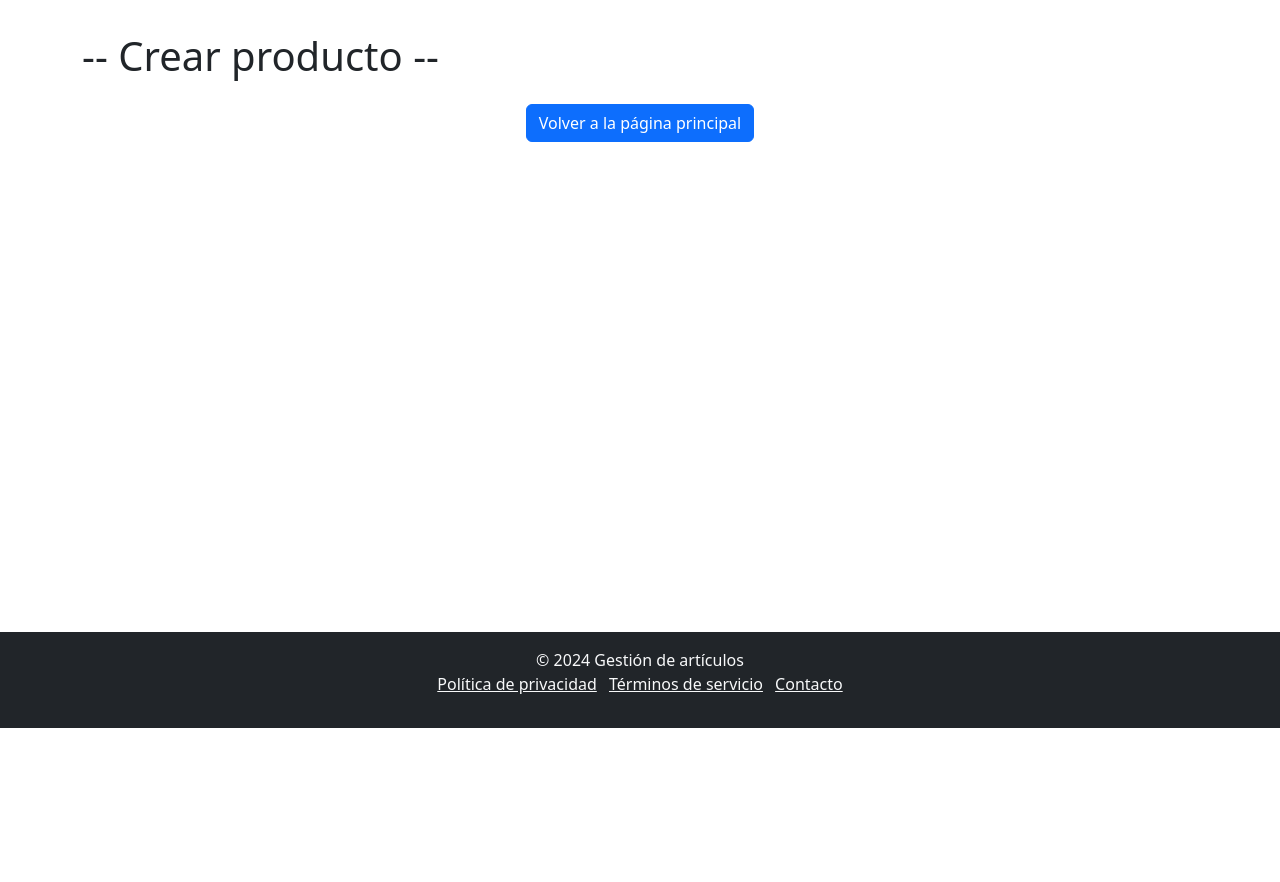
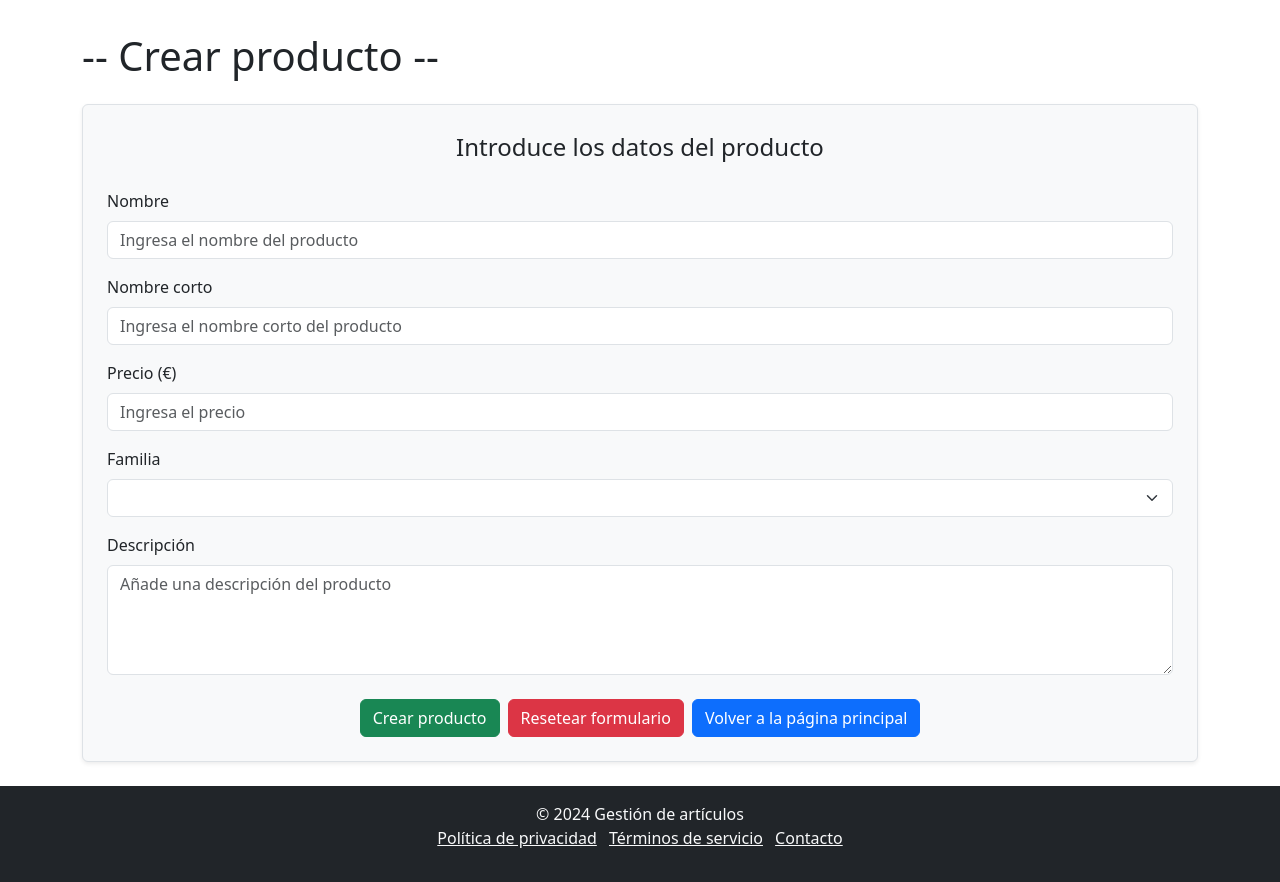
Before and after one commit to PinkBlure/proyecto_database, a PHP site: page /crear.php in a window 1280 px wide. Shown: the part 72-954 px from the top of the page. Before the commit the page ends 800 px from the top, so only its background shows below. Run offline with PHP 8.4, Linux system fonts and the light colour scheme; data that the repository does not hold is empty.

Commit message:
Have to finish crear.php

```diff
--- a/scripts/crear.php
+++ b/scripts/crear.php
@@ -7,7 +7,9 @@
 
     <link href="https://cdn.jsdelivr.net/npm/bootstrap@5.3.0/dist/css/bootstrap.min.css" rel="stylesheet">
 </head>
+
 <body class="d-flex flex-column min-vh-100">
+
   <nav class="navbar navbar-expand-lg p-3 mb-2 bg-secondary text-white">
     <div class="container-fluid">
       <ul class="navbar-nav d-flex justify-content-center w-100">
@@ -24,11 +26,44 @@
 	<main class="flex-grow-1 container mt-4 mb-4">
 		<h1 class="mb-4"> -- Crear producto -- </h1>
 
-		<?php
-				echo "<div class='d-flex justify-content-center mt-4'>
-								<a class='btn btn-primary' href='index.php#".$id_producto."'>Volver a la página principal</a>
-							</div>";
-		?>
+    <form method="post" class="container p-4 border rounded bg-light shadow-sm">
+      <legend class="mb-4 text-center">Introduce los datos del producto</legend>
+
+      <div class="form-group mb-3">
+        <label for="nombre" class="form-label">Nombre</label>
+        <input type="text" id="nombre" name="nombre" class="form-control" placeholder="Ingresa el nombre del producto" required>
+      </div>
+
+      <div class="form-group mb-3">
+        <label for="nombre_corto" class="form-label">Nombre corto</label>
+        <input type="text" id="nombre_corto" name="nombre_corto" class="form-control" placeholder="Ingresa el nombre corto del producto" required>
+      </div>
+
+      <div class="form-group mb-3">
+        <label for="precio" class="form-label">Precio (€)</label>
+        <input type="number" step="0.01" id="precio" name="precio" class="form-control" placeholder="Ingresa el precio" required>
+      </div>
+
+      <div class="form-group mb-3">
+        <label for="familia" class="form-label">Familia</label>
+        <select id="familia" name="familia" class="form-select" required>
+          <?php
+
+          ?>
+        </select>
+      </div>
+
+      <div class="form-group mb-3">
+        <label for="descripcion" class="form-label">Descripción</label>
+        <textarea id="descripcion" name="descripcion" class="form-control" rows="4" placeholder="Añade una descripción del producto" required></textarea>
+      </div>
+
+      <div class='d-flex justify-content-center mt-4 gap-2'>
+        <input class='btn btn-success' type="submit" value="Crear producto">
+        <input class='btn btn-danger' type="reset" value="Resetear formulario">
+        <a class='btn btn-primary' href='index.php#".$id_producto."'>Volver a la página principal</a>
+      </div>
+    </form>
 	</main>
 
   <footer class="bg-dark text-light text-center py-3">
```
